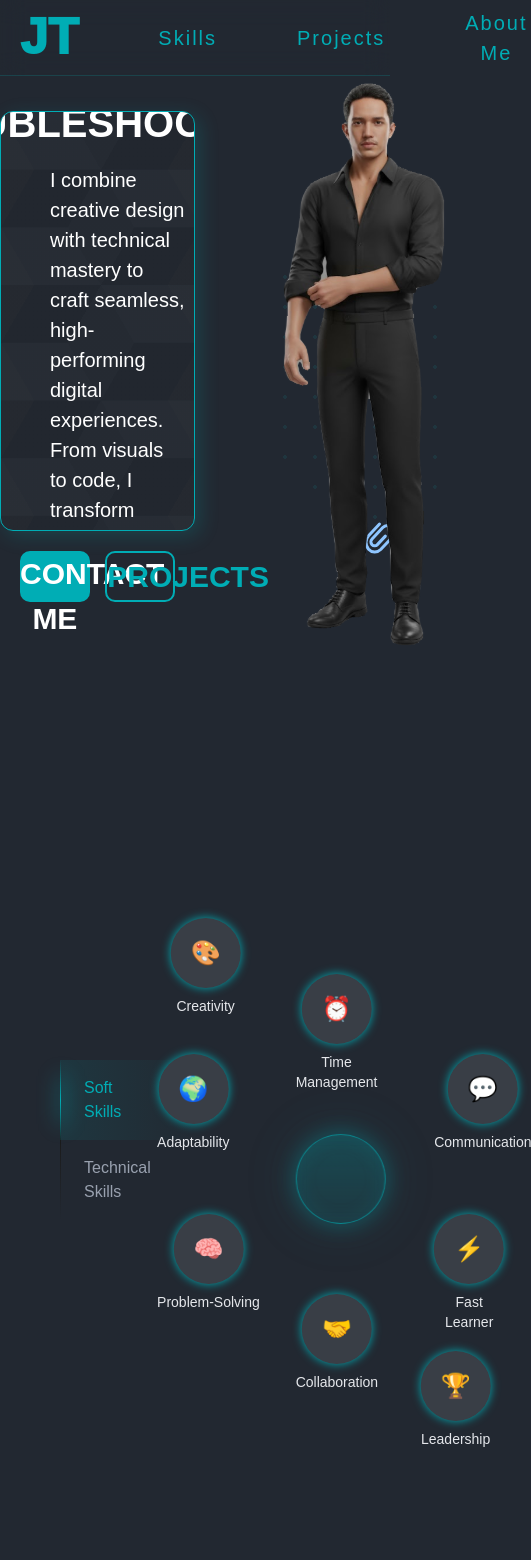
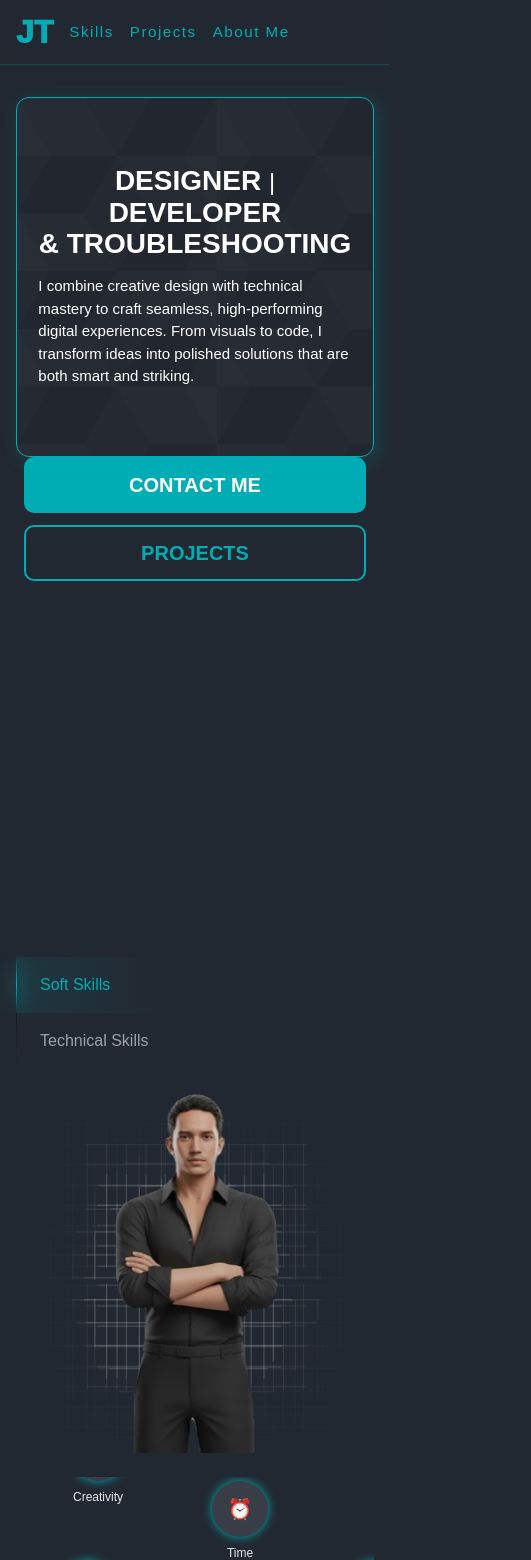
Before and after one commit to sKELEMETE/JTPortfolio, a React (Vite) app: page / in a window 390 px wide. Shown: the top 1560 px of the page, 531 px wide, since content can reach past the window. Built offline with nearby package versions, Linux system fonts and the light colour scheme.

Commit message:
Improve mobile-first responsiveness across portfolio sections

```diff
--- a/src/components/SkillsSection.jsx
+++ b/src/components/SkillsSection.jsx
@@ -12,14 +12,14 @@ export default function SkillsSection() {
   const handleBack = () => setActiveCategory(null);
 
   return (
-    <div className="w-full h-full flex flex-col justify-center items-start pl-40">
+    <div className="flex h-full w-full flex-col items-start justify-center px-2 sm:px-4 lg:pl-24 xl:pl-40">
       <motion.div
         key={activeCategory ? "cards" : "titles"}
         initial={{ opacity: 0 }}
         animate={{ opacity: 1 }}
         exit={{ opacity: 0 }}
         transition={{ duration: 0.5, ease: "easeInOut" }}
-        className="w-full h-full flex flex-col justify-center items-start "
+        className="flex h-full w-full flex-col items-start justify-center"
       >
         {activeCategory ? (
           <>
@@ -27,12 +27,12 @@ export default function SkillsSection() {
               <img
                 src={backIcon}
                 alt="Back"
-                className="cursor-pointer w-20 opacity-50 hover:opacity-100 hover:scale-110 transition-transform duration-200 -translate-x-15 -translate-y-5"
+                className="w-14 cursor-pointer opacity-50 transition-transform duration-200 hover:scale-110 hover:opacity-100 sm:w-16 lg:w-20 lg:-translate-x-8 lg:-translate-y-3"
               />
             </button>
 
             {activeCategory === "front-end" && (
-              <div className="w-full h-[85%] gap-y-3 flex flex-col flex-wrap-reverse items-start justify-start">
+              <div className="flex h-[85%] w-full flex-col flex-wrap items-start justify-start gap-y-3 md:flex-wrap-reverse">
                 <SkillCard icon={dev} Name="HTML" Percent={85} />
                 <SkillCard icon={dev} Name="CSS" Percent={85} />
                 <SkillCard icon={dev} Name="JavaScript" Percent={50} />
@@ -44,7 +44,7 @@ export default function SkillsSection() {
               </div>
             )}
             {activeCategory === "back-end" && (
-              <div className="w-full h-[85%] gap-y-3 flex flex-col flex-wrap-reverse items-start justify-start">
+              <div className="flex h-[85%] w-full flex-col flex-wrap items-start justify-start gap-y-3 md:flex-wrap-reverse">
                 <SkillCard icon={dev} Name={<>Python</>} Percent={85} />
                 <SkillCard icon={dev} Name="PHP" Percent={60} />
                 <LockSkill icon={dev} Name="API" />
@@ -52,14 +52,14 @@ export default function SkillsSection() {
               </div>
             )}
             {activeCategory === "database" && (
-              <div className="w-full h-[85%] gap-y-3 flex flex-col flex-wrap-reverse items-start justify-start">
+              <div className="flex h-[85%] w-full flex-col flex-wrap items-start justify-start gap-y-3 md:flex-wrap-reverse">
                 <SkillCard icon={dev} Name="MySQL" Percent={20} />
                 <LockSkill icon={dev} Name="NoSQL" />
                 <LockSkill icon={dev} Name="MongoDB" />
               </div>
             )}
             {activeCategory === "tools" && (
-              <div className="w-full h-[85%] gap-y-3 flex flex-col flex-wrap-reverse items-start justify-start">
+              <div className="flex h-[85%] w-full flex-col flex-wrap items-start justify-start gap-y-3 md:flex-wrap-reverse">
                 <SkillCard icon={dev} Name="Git & GitHub" Percent={40} />
                 <SkillCard icon={dev} Name="VS Code" Percent={80} />
                 <SkillCard icon={dev} Name="Figma" Percent={70} />
@@ -68,7 +68,7 @@ export default function SkillsSection() {
               </div>
             )}
             {activeCategory === "networking" && (
-              <div className="w-full h-[85%] gap-y-3 flex flex-col flex-wrap-reverse items-start justify-start">
+              <div className="flex h-[85%] w-full flex-col flex-wrap items-start justify-start gap-y-3 md:flex-wrap-reverse">
                 <SkillCard
                   icon={dev}
                   Name="Hardware/Software Troubleshooting"
@@ -83,7 +83,7 @@ export default function SkillsSection() {
               </div>
             )}
             {activeCategory === "extra" && (
-              <div className="w-full h-[85%] gap-y-3 flex flex-col flex-wrap-reverse items-start justify-start">
+              <div className="flex h-[85%] w-full flex-col flex-wrap items-start justify-start gap-y-3 md:flex-wrap-reverse">
                 <SkillCard
                   icon={dev}
                   Name="Cybersecurity Awareness"
--- a/src/components/card.jsx
+++ b/src/components/card.jsx
@@ -7,14 +7,14 @@ export default function ProjectCard({ title, description }) {
   };
 
   return (
-    <div className="relative w-auto h-[100%] rounded-[20px] border-2 border-[#00ADB5] p-[1.8rem] overflow-visible transition-all duration-500 ease-out hover:border-[#00ADB5] hover:shadow-[0_4px_18px_rgba(0,0,0,0.25)] group bg-[rgba(245,245,245,)] hover:bg-[rgba(245,245,245,0.2)]">
+    <div className="group relative h-full w-auto overflow-visible rounded-[20px] border-2 border-[#00ADB5] p-5 transition-all duration-500 ease-out hover:border-[#00ADB5] hover:bg-[rgba(245,245,245,0.2)] hover:shadow-[0_4px_18px_rgba(0,0,0,0.25)] sm:p-[1.8rem]">
       <div className="grid place-content-center h-full gap-2 text-black">
         <p className="text-[1.5em] font-bold text-[#EEEEEE]">{title}</p>
         <p className="text-[#EEEEEE] opacity-50">{description}</p>
       </div>
       <button
         onClick={scrollToSection}
-        className="absolute left-1/2 bottom-0 translate-x-[-50%] translate-y-[125%] opacity-0 w-[60%] bg-[#008bf8] text-white text-[1rem] rounded-xl py-2 px-4 border-none transition-all duration-300 ease-out group-hover:translate-y-[50%] group-hover:opacity-100 hover:cursor-pointer"
+        className="absolute bottom-0 left-1/2 w-[75%] translate-x-[-50%] translate-y-[125%] rounded-xl border-none bg-[#008bf8] px-4 py-2 text-[0.95rem] text-white opacity-0 transition-all duration-300 ease-out group-hover:translate-y-[50%] group-hover:opacity-100 hover:cursor-pointer sm:w-[60%] sm:text-[1rem]"
       >
         More info
       </button>
@@ -31,7 +31,7 @@ export function MainProjectCard({ title, description, img, link, status }) {
       }}
       target="_blank"
       rel="noopener noreferrer"
-      className="max-w-[45%] cursor-pointer relative w-auto h-full rounded-[20px] border-r-1 border-b-1 border-[#00ADB5]/50 shadow-[-4px_-4px_5px_#000000]/25 p-[1.8rem] transition-all duration-500 ease-out hover:border-[#00ADB5] hover:shadow-[0_4px_18px_rgba(0,0,0,0.25)] group"
+      className="group relative h-full w-full cursor-pointer rounded-[20px] border-b border-r border-[#00ADB5]/50 p-5 shadow-[-4px_-4px_5px_#000000]/25 transition-all duration-500 ease-out hover:border-[#00ADB5] hover:shadow-[0_4px_18px_rgba(0,0,0,0.25)] sm:p-6 lg:max-w-[45%]"
     >
       {img && (
         <img
@@ -45,7 +45,7 @@ export function MainProjectCard({ title, description, img, link, status }) {
         {status}
       </h1>
 
-      <div className=" relative h-[350px] flex flex-col justify-end gap-2 text-[#EEEEEE] text-left z-10">
+      <div className="relative z-10 flex h-[260px] flex-col justify-end gap-2 text-left text-[#EEEEEE] sm:h-[300px] lg:h-[350px]">
         <p className="text-[1.5em] font-bold">{title}</p>
         <p className="opacity-70">{description}</p>
       </div>
--- a/src/components/email.jsx
+++ b/src/components/email.jsx
@@ -46,7 +46,7 @@ export default function ContactForm() {
         onSubmit={handleSubmit}
         className="w-full flex flex-col items-center"
       >
-        <h1 className="text-white text-[35px] font-light mb-2 w-[80%] text-left font-[Poppins]">
+        <h1 className="mb-2 w-[88%] text-left font-[Poppins] text-[28px] font-light text-white sm:w-[80%] sm:text-[35px]">
           Get in Touch
         </h1>
 
@@ -56,7 +56,7 @@ export default function ContactForm() {
           placeholder="Your Name"
           value={formData.name}
           onChange={handleChange}
-          className="mb-3 w-[80%] p-3 rounded-md border border-[#00ADB5] text-white font-extralight placeholder-gray-400 focus:outline-none focus:ring-2 focus:ring-[#00ADB5]"
+          className="mb-3 w-[88%] rounded-md border border-[#00ADB5] p-3 font-extralight text-white placeholder-gray-400 focus:outline-none focus:ring-2 focus:ring-[#00ADB5] sm:w-[80%]"
           required
         />
 
@@ -66,7 +66,7 @@ export default function ContactForm() {
           placeholder="Your Email"
           value={formData.email}
           onChange={handleChange}
-          className="mb-3 w-[80%] p-3 rounded-md border border-[#00ADB5] text-white font-extralight placeholder-gray-400 focus:outline-none focus:ring-2 focus:ring-[#00ADB5]"
+          className="mb-3 w-[88%] rounded-md border border-[#00ADB5] p-3 font-extralight text-white placeholder-gray-400 focus:outline-none focus:ring-2 focus:ring-[#00ADB5] sm:w-[80%]"
           required
         />
 
@@ -76,14 +76,14 @@ export default function ContactForm() {
           value={formData.message}
           onChange={handleChange}
           rows={4}
-          className="mb-3 w-[80%] p-3 rounded-md border border-[#00ADB5] text-white font-extralight placeholder-gray-400 focus:outline-none focus:ring-2 focus:ring-[#00ADB5]"
+          className="mb-3 w-[88%] rounded-md border border-[#00ADB5] p-3 font-extralight text-white placeholder-gray-400 focus:outline-none focus:ring-2 focus:ring-[#00ADB5] sm:w-[80%]"
           required
         />
 
-        <div className="w-[80%] flex justify-end">
+        <div className="flex w-[88%] justify-end sm:w-[80%]">
           <button
             type="submit"
-            className="text-[30px] w-[35%] bg-[#00ADB5] text-white font-semibold px-5 rounded-md hover:bg-[#008b99] hover:scale-105 transition duration-300"
+            className="w-full rounded-md bg-[#00ADB5] px-5 text-[22px] font-semibold text-white transition duration-300 hover:scale-105 hover:bg-[#008b99] sm:w-[45%] sm:text-[30px]"
           >
             SEND
           </button>
--- a/src/components/skillcard.jsx
+++ b/src/components/skillcard.jsx
@@ -1,9 +1,9 @@
 export default function SkillCard({ icon, Name, Percent }) {
   return (
-    <div className="relative border-1 border-gray-500 rounded-[10px] group w-[45%] px-2 pb-2 pt-6">
+    <div className="group relative w-full rounded-[10px] border border-gray-500 px-2 pb-2 pt-5 sm:w-[48%] lg:w-[45%]">
       <div className=" flex flex-col w-full h-full">
         <div className="mb-1 flex  flex-row justify-start items-center w-full h-full">
-          <img src={`${icon}`} alt={`${Name} logo`} className="w-[15%] mr-2" />
+          <img src={`${icon}`} alt={`${Name} logo`} className="mr-2 w-8 sm:w-[15%]" />
           <h1
             className=" font-[Poppins] font-bold text-[#EEEEEE] tracking-[2px]
                truncate overflow-hidden text-ellipsis
@@ -49,10 +49,10 @@ export default function SkillCard({ icon, Name, Percent }) {
 
 export function LockSkill({ icon, Name }) {
   return (
-    <div className="relative w-[45%] px-3 pb-3 mb-2 mt-2 opacity-50 blur-[2px]">
+    <div className="relative mb-2 mt-2 w-full px-3 pb-3 opacity-50 blur-[2px] sm:w-[48%] lg:w-[45%]">
       <div className=" flex flex-col w-full h-full">
         <div className="flex flex-row justify-start items-center w-full h-full ">
-          <img src={`${icon}`} alt={`${Name} logo`} className="w-[15%] mr-2" />
+          <img src={`${icon}`} alt={`${Name} logo`} className="mr-2 w-8 sm:w-[15%]" />
           <h1
             className="w-full max-w-full font-[Poppins] font-bold text-black tracking-[2px]
   text-[clamp(0.9rem, 1.5vw + 0.3rem, 1.5rem)]
@@ -87,15 +87,15 @@ export function SkillTitle({ Title, onClick }) {
   return (
     <button
       onClick={onClick}
-      class="relative flex items-center p-5
+      className="relative flex items-center p-3 sm:p-4 lg:p-5
   bg-transparent text-gray-400
-  font-[Poppins] text-[26px] tracking-[1px]
+  font-[Poppins] text-[18px] sm:text-[22px] lg:text-[26px] tracking-[1px]
   transition-all duration-500 ease-in-out
   hover:text-[#00ADB5]
   group overflow-hidden cursor-pointer"
     >
       <span
-        class="absolute left-0 top-1/2 h-[60%] w-[2px] -translate-y-1/2
+        className="absolute left-0 top-1/2 h-[60%] w-[2px] -translate-y-1/2
     bg-gradient-to-b from-transparent via-[#00ADB5] to-transparent
     opacity-100
     transition-all duration-500 ease-[cubic-bezier(0.37,1.95,0.66,0.56)]
--- a/src/components/topbar.jsx
+++ b/src/components/topbar.jsx
@@ -8,7 +8,7 @@ export default function Topbar({
 }) {
   return (
     <motion.div
-      className="border-b border-[#00ADB5]/20 backdrop-blur-md z-100 sticky top-0 button-container flex flex-row justify-start items-center w-full pl-5 "
+      className="border-b border-[#00ADB5]/20 backdrop-blur-md sticky top-0 z-50 flex w-full flex-wrap items-center gap-x-4 gap-y-2 px-4 py-2 sm:gap-x-6 sm:px-6"
       initial={{ y: -80, opacity: 0 }}
       animate={{ y: 0, opacity: 1 }}
       transition={{
@@ -17,7 +17,7 @@ export default function Topbar({
       }}
     >
       <motion.button
-        className="cursor-pointer"
+        className="cursor-pointer shrink-0"
         whileHover={{ scale: 1.1 }}
         whileTap={{ scale: 0.95 }}
         onClick={onJTClick}
--- a/src/index.css
+++ b/src/index.css
@@ -29,24 +29,25 @@ html {
 .sections {
   background: #222831;
   width: 100%;
-  height: 100vh;
+  min-height: 100vh;
+  height: auto;
 }
 
 .button-container > button {
-  margin-right: 5rem;
+  margin-right: 0;
 }
 
 .jt-button {
   color: #00adb5;
-  font-size: 50px;
+  font-size: clamp(2rem, 5vw, 3.125rem);
   font-weight: 1000;
 }
 
 .top-nav-link {
   color: #00adb5;
-  font-size: 20px;
+  font-size: clamp(0.95rem, 2.5vw, 1.25rem);
   font-weight: 350;
-  letter-spacing: 2px;
+  letter-spacing: 1.5px;
 }
 
 .left-container {
--- a/src/sections/firstSection.jsx
+++ b/src/sections/firstSection.jsx
@@ -29,14 +29,14 @@ export default function FirstSection() {
   };
 
   return (
-    <div className="sections flex flex-col">
+    <div className="sections flex flex-col overflow-x-hidden px-4 pb-6 pt-4 sm:px-6 lg:px-10">
       {/* <Topbar /> */}
 
-      <div className="mt-[4%] flex flex-row justify-evenly items-center">
+      <div className="mt-4 flex w-full flex-col items-center gap-6 lg:mt-[4%] lg:flex-row lg:justify-evenly lg:gap-4">
         {/* Left container */}
-        <div className=" translate-y-10 flex flex-col justify-center items-center w-[50%] h-full">
+        <div className="flex h-full w-full flex-col items-center justify-center lg:w-1/2 lg:translate-y-8">
           <div
-            className={`left-container flex flex-col justify-start items-center w-full h-[420px] max-h-[500px] rounded-[13px] shadow-[5px_5px_20px_0_rgba(0,173,181,0.2)] -translate-y-10 overflow-hidden relative border-1 border-[#00ADB5] bg-red-100 transition-opacity duration-500 ${
+            className={`left-container relative flex h-[360px] w-full max-w-3xl flex-col items-center justify-start overflow-hidden rounded-[13px] border border-[#00ADB5] shadow-[5px_5px_20px_0_rgba(0,173,181,0.2)] transition-opacity duration-500 sm:h-[420px] lg:-translate-y-10 ${
               activeDiv === "contact" || activeDiv === "projects"
                 ? "!bg-none !border-none "
                 : "opacity-100"
@@ -49,12 +49,12 @@ export default function FirstSection() {
             >
               {activeDiv === "intro" && (
                 <>
-                  <h1 className=" text-white font-[Poppins] font-bold text-[40px] text-center leading-[110%]">
+                  <h1 className="px-4 text-center font-[Poppins] text-[28px] leading-[110%] font-bold text-white sm:text-[34px] lg:text-[40px]">
                     DESIGNER <span className="font-light text-[85%]">|</span>{" "}
                     DEVELOPER
                     <br />& TROUBLESHOOTING
                   </h1>
-                  <p className="ml-10 mt-5 text-white text-[20px] font-thin font-[Poppins] w-[70%]">
+                  <p className="mt-4 w-[88%] text-white text-[15px] font-thin font-[Poppins] sm:mt-5 sm:w-[80%] sm:text-[18px] lg:ml-10 lg:w-[70%] lg:text-[20px]">
                     I combine creative design with technical mastery to craft
                     seamless, high-performing digital experiences. From visuals
                     to code, I transform ideas into polished solutions that are
@@ -80,24 +80,24 @@ export default function FirstSection() {
           </div>
 
           {/* Buttons */}
-          <div className="pl-5 pr-5 flex flex-row items-center justify-between w-full h-[10%] -translate-y-5">
+          <div className="flex w-full max-w-3xl flex-col items-center justify-between gap-3 px-2 sm:flex-row sm:px-0 lg:-translate-y-5">
             <button
               onClick={handleContactClick}
-              className={`bg-[#00ADB5] h-full w-[45%] rounded-[10px] transition duration-300 hover:scale-105 hover:cursor-pointer ${
+              className={`h-14 w-full rounded-[10px] bg-[#00ADB5] transition duration-300 hover:scale-105 hover:cursor-pointer sm:h-16 sm:w-[48%] ${
                 activeDiv === "contact" ? "brightness-110" : ""
               }`}
             >
-              <h1 className="font-semibold font-[Poppins] text-white text-[30px]">
+              <h1 className="font-semibold font-[Poppins] text-[20px] text-white sm:text-[24px] lg:text-[30px]">
                 CONTACT ME
               </h1>
             </button>
             <button
               onClick={handleProjectsClick}
-              className={`border-2 border-[#00ADB5] h-full w-[45%] rounded-[10px] transition duration-300 hover:scale-105 hover:cursor-pointer ${
+              className={`h-14 w-full rounded-[10px] border-2 border-[#00ADB5] transition duration-300 hover:scale-105 hover:cursor-pointer sm:h-16 sm:w-[48%] ${
                 activeDiv === "projects" ? "bg-[#00ADB5]/20" : ""
               }`}
             >
-              <h1 className="font-semibold font-[Poppins] text-[#00ADB5] text-[30px]">
+              <h1 className="font-semibold font-[Poppins] text-[20px] text-[#00ADB5] sm:text-[24px] lg:text-[30px]">
                 PROJECTS
               </h1>
             </button>
@@ -105,7 +105,7 @@ export default function FirstSection() {
         </div>
         {/* Left side image */}
         <div
-          className="w-60 h-80 rounded-full flex items-center justify-center translate-x-20 translate-y-5"
+          className="hidden h-72 w-52 items-center justify-center rounded-full md:flex lg:h-80 lg:w-60 lg:translate-x-12 lg:translate-y-5"
           style={{
             backgroundImage:
               "radial-gradient(rgba(0, 173, 181, 0.1) 2px, transparent 0)",
@@ -116,11 +116,11 @@ export default function FirstSection() {
           <img
             src={jt3d}
             alt="jt3d"
-            className="h-[600px] w-auto object-contain transition-all duration-500 ease-in-out"
+            className="h-[430px] w-auto object-contain transition-all duration-500 ease-in-out lg:h-[600px]"
           />
         </div>
         {/* Links */}
-        <div className="h-[85%] w-[5%] flex flex-col justify-end items-center">
+        <div className="hidden h-[85%] w-[5%] flex-col items-center justify-end md:flex">
           <AnimatePresence>
             {showLinks && (
               <motion.div
--- a/src/sections/secondSection.jsx
+++ b/src/sections/secondSection.jsx
@@ -37,8 +37,8 @@ const CONTENT = {
     },
     right: {
       component: (
-        <div className="pt-10 relative w-full h-full flex justify-start items-start cursor-default">
-          <div className="relative w-[380px] aspect-square ">
+        <div className="relative flex h-full w-full cursor-default items-start justify-center pt-6 sm:pt-10 lg:justify-start">
+          <div className="relative aspect-square w-[280px] sm:w-[340px] lg:w-[380px]">
             <motion.div
               className="absolute top-1/2 left-1/2 w-[90px] h-[90px]
 rounded-full
@@ -78,7 +78,7 @@ hover:scale-110 hover:shadow-[0_0_40px_#00ADB5,0_0_80px_#00ADB520,inset_0_0_30px
 
     right: {
       component: (
-        <div className="w-full h-full flex items-end justify-center">
+        <div className="flex h-full w-full items-end justify-center">
           <motion.div
             initial={{ opacity: 0 }}
             animate={{ opacity: 1 }}
@@ -86,7 +86,11 @@ hover:scale-110 hover:shadow-[0_0_40px_#00ADB5,0_0_80px_#00ADB520,inset_0_0_30px
             className="w-full h-full flex items-end justify-center"
           >
             <img src={gridImg} alt="grid" className="absolute w-[85%]" />
-            <img src={jt3dback} alt="jt3dback" className="z-10 w-[62%]" />
+            <img
+              src={jt3dback}
+              alt="jt3dback"
+              className="z-10 w-[70%] sm:w-[62%]"
+            />
           </motion.div>
         </div>
       ),
@@ -99,19 +103,16 @@ export default function SecondSection() {
   const layout = CONTENT[selected];
 
   return (
-    <div className="bg-[#222831] w-full h-screen flex flex-col border-b border-[#00ADB5]">
+    <div className="flex min-h-screen w-full flex-col border-b border-[#00ADB5] bg-[#222831] px-4 pb-8 pt-6 sm:px-6 lg:px-0">
       {/* <Topbar /> */}
-      <div className="flex flex-row w-full h-full px-5 pt-25">
-        <div className="w-[15%] h-full pl-10 pt-10">
+      <div className="flex h-full w-full flex-col gap-6 pt-6 lg:flex-row lg:px-5 lg:pt-25">
+        <div className="w-full lg:h-full lg:w-[15%] lg:pl-10 lg:pt-10">
           <RadioSelector onChange={setSelected} />
         </div>
 
-        <div className="relative flex w-full h-full flex-row">
+        <div className="relative flex h-full w-full flex-col gap-6 lg:flex-row">
           {["left", "right"].map((side) => (
-            <AnimatedColorCard
-              key={`${selected}-${side}`}
-              isLeft={side === "right"}
-            >
+            <AnimatedColorCard key={`${selected}-${side}`}>
               {layout[side].component}
             </AnimatedColorCard>
           ))}
@@ -121,14 +122,13 @@ export default function SecondSection() {
   );
 }
 
-function AnimatedColorCard({ isLeft, children }) {
-  const moveX = isLeft ? ["0%", "50%", "100%"] : ["100%", "50%", "0%"];
+function AnimatedColorCard({ children }) {
   return (
     <motion.div
-      className="absolute h-full w-1/2"
-      animate={{ x: moveX }}
-      transition={{ duration: 1, ease: "linear" }}
-      style={{ left: 0 }}
+      className="h-[360px] w-full overflow-hidden rounded-2xl md:h-[420px] lg:h-full lg:flex-1"
+      initial={{ opacity: 0 }}
+      animate={{ opacity: 1 }}
+      transition={{ duration: 0.45, ease: "easeInOut" }}
     >
       <div className="h-full w-full">{children}</div>
     </motion.div>
@@ -157,11 +157,11 @@ function SkillNode({ label, icon, angle, distance }) {
           scale: 1.15,
           textShadow: "0 0 12px #00ADB5",
         }}
-        className="w-[70px] h-[70px] bg-[#393E46] rounded-full flex items-center justify-center text-2xl shadow-[0_0_10px_#00ADB5] text-[#00ADB5]"
+        className="flex h-[56px] w-[56px] items-center justify-center rounded-full bg-[#393E46] text-xl text-[#00ADB5] shadow-[0_0_10px_#00ADB5] sm:h-[70px] sm:w-[70px] sm:text-2xl"
       >
         {icon}
       </motion.div>
-      <p className="text-sm text-gray-200 mt-2 text-center font-[Poppins]">
+      <p className="mt-2 max-w-[90px] text-center font-[Poppins] text-xs text-gray-200 sm:text-sm">
         {label}
       </p>
     </motion.div>
--- a/src/sections/thirdSection.jsx
+++ b/src/sections/thirdSection.jsx
@@ -3,14 +3,14 @@ import { projectsData } from "../js/projectsData.js";
 
 export default function ThirdSection() {
   return (
-    <div className="bg-[#222831] w-full h-full px-10 pt-15">
-      <div className=" w-full h-full flex flex-col justify-start items-center">
-        <div className="w-full text-left pl-20 pt-10">
-          <h1 className="text-[#EEEEEE] font-medium text-[55px] font-[Poppins] ">
+    <div className="h-full w-full bg-[#222831] px-4 pt-10 sm:px-6 lg:px-10 lg:pt-15">
+      <div className="flex h-full w-full flex-col items-center justify-start">
+        <div className="w-full pt-4 text-left sm:pt-6 lg:pl-20 lg:pt-10">
+          <h1 className="font-[Poppins] text-[34px] font-medium text-[#EEEEEE] sm:text-[44px] lg:text-[55px]">
             PROJECTS
           </h1>
         </div>
-        <div className="flex flex-wrap gap-10 w-full px-20 py-10 overflow-visible">
+        <div className="flex w-full flex-wrap gap-6 overflow-visible py-6 sm:gap-8 lg:px-20 lg:py-10">
           {projectsData.map((project, i) => (
             <MainProjectCard
               key={i}
```
